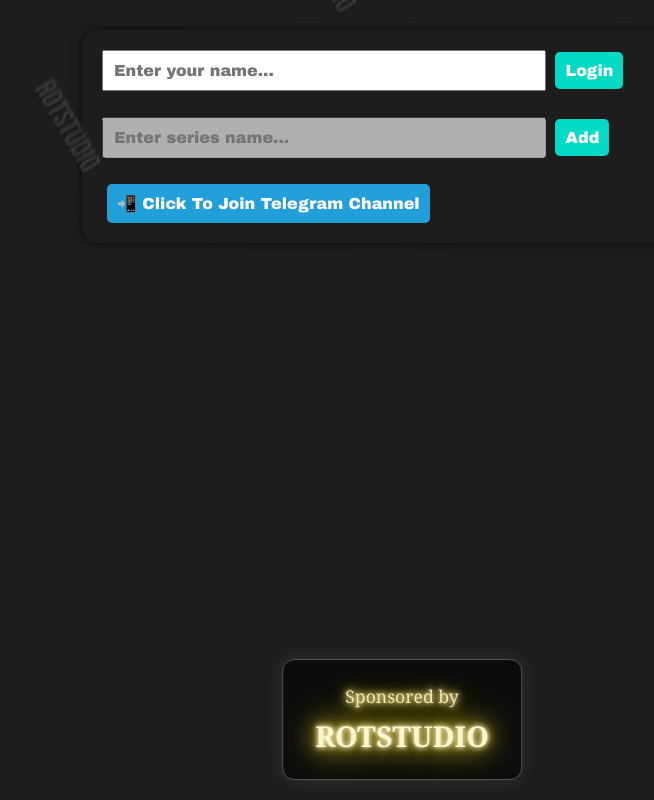
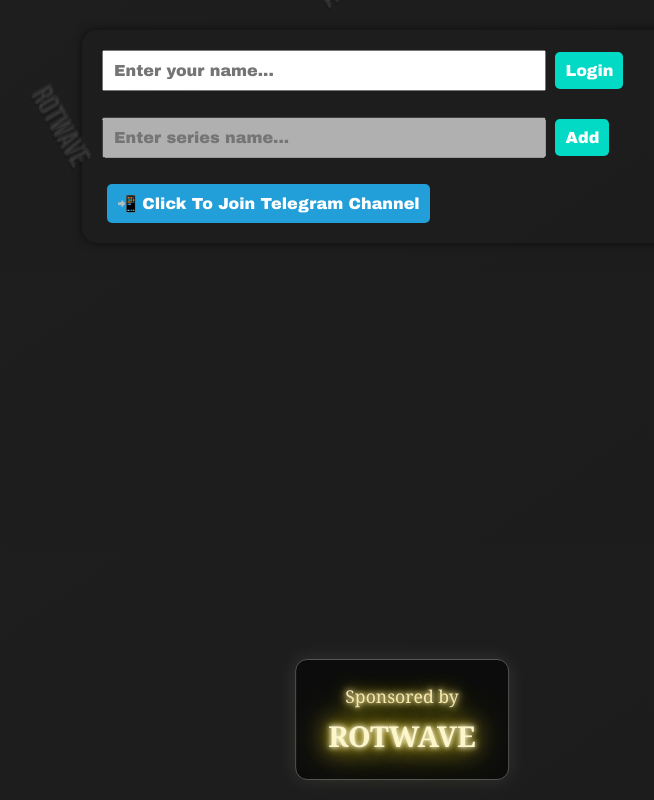
Before and after one commit to Rookie973-s/Watchlist, a plain HTML site: page Watch.html in a window 1280 px wide. Shown: the whole page, without its empty margins (238-892 px from the left). Drawn offline with Linux system fonts and the light colour scheme.

Commit message:
Update Watch.html

```diff
--- a/Watch.html
+++ b/Watch.html
@@ -117,10 +117,10 @@ body {
 </head>
 <body>
   <!-- Floating watermarks -->
-  <div class="floating-text" style="top: 10%; left: 10%;">ROTSTUDIO</div>
-  <div class="floating-text" style="top: 30%; left: 70%;">ROTSTUDIO</div>
-  <div class="floating-text" style="top: 60%; left: 40%;">ROTSTUDIO</div>
-  <div class="floating-text" style="top: 80%; left: 20%;">ROTSTUDIO</div>
+  <div class="floating-text" style="top: 10%; left: 10%;">ROTWAVE</div>
+  <div class="floating-text" style="top: 30%; left: 70%;">ROTWAVE</div>
+  <div class="floating-text" style="top: 60%; left: 40%;">ROTWAVE</div>
+  <div class="floating-text" style="top: 80%; left: 20%;">ROTWAVE</div>
 
   <!-- Login -->
   <input type="text" id="usernameInput" placeholder="Enter your name...">
@@ -139,7 +139,7 @@ body {
 
   <!-- Banner -->
   <div class="rt-banner">
-    <div class="rt-glow">Sponsored by<br><strong>ROTSTUDIO</strong></div>
+    <div class="rt-glow">Sponsored by<br><strong>ROTWAVE</strong></div>
   </div>
 
   <a href="https://t.me/rtmoviesera" target="_blank">
```
